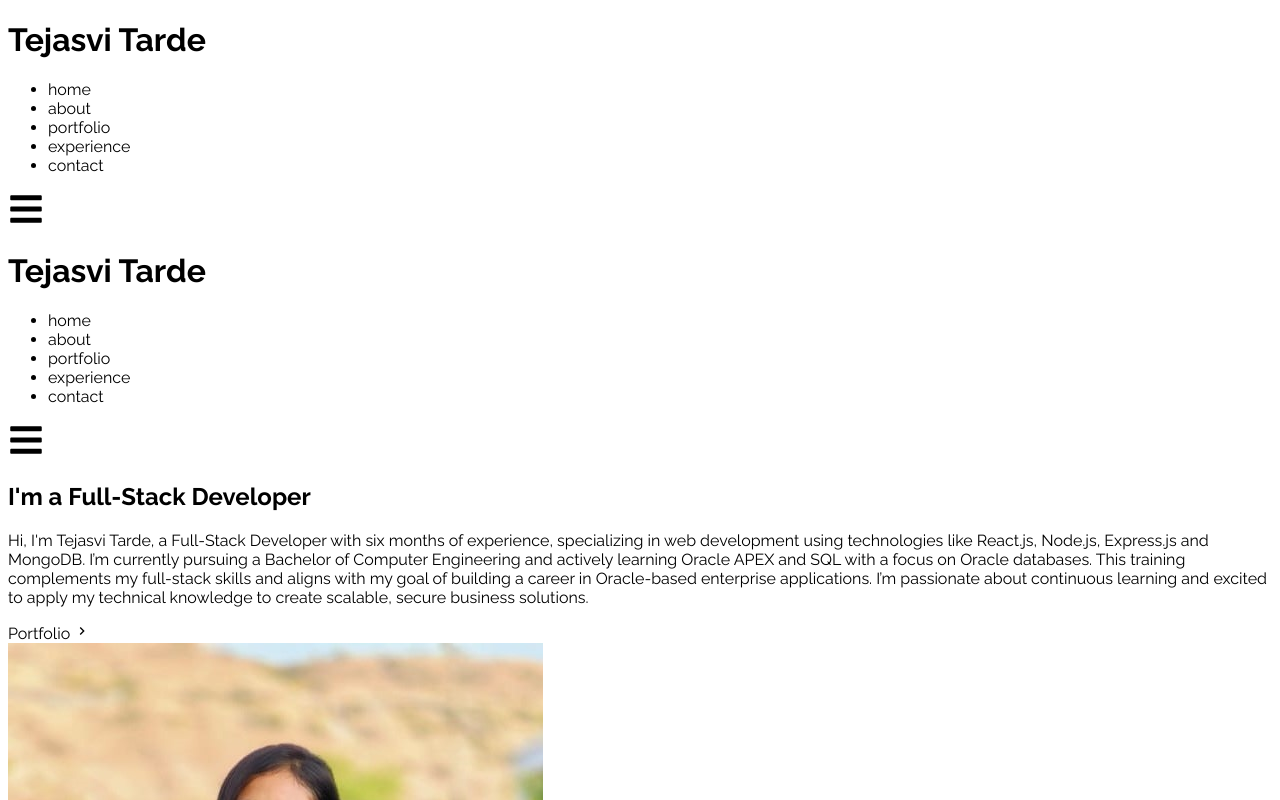
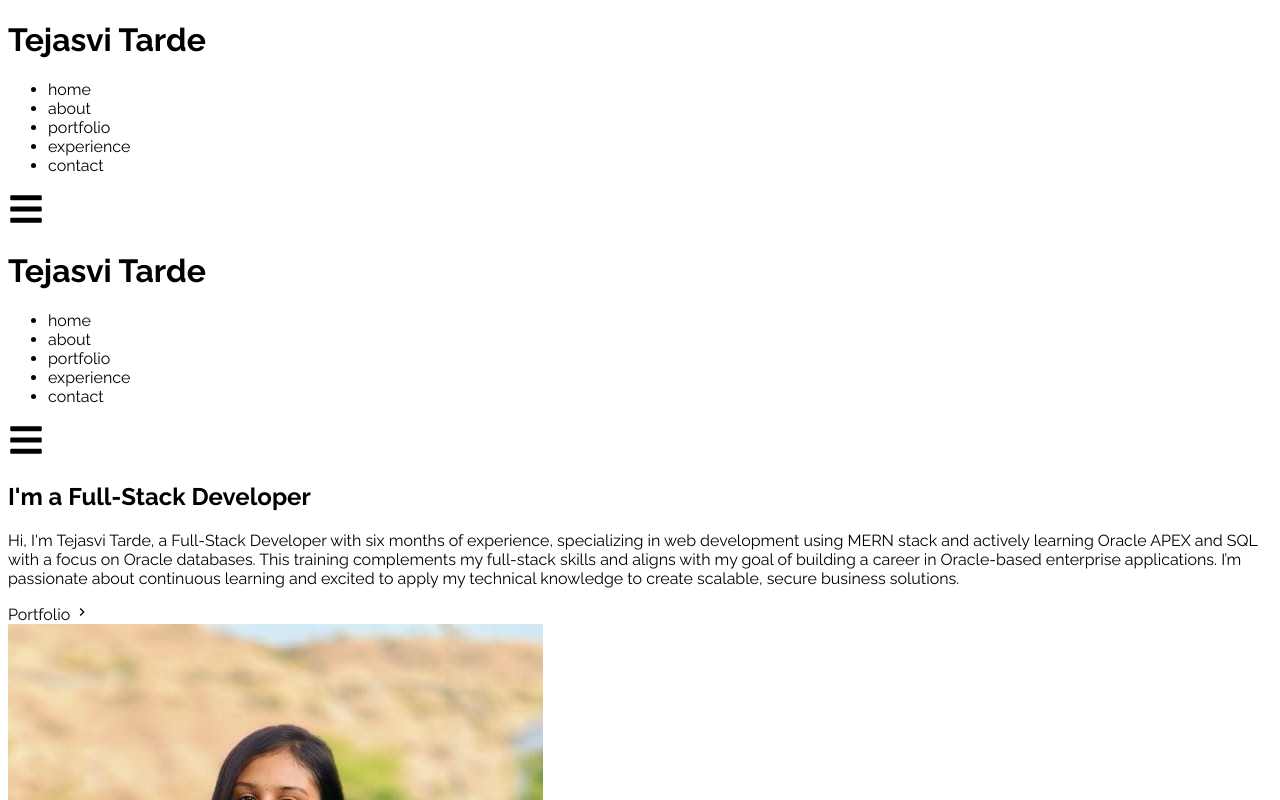
Before and after one commit to codewithtarde9370/About-Me, a React (Create React App) app: page / in a window 1280 px wide. Shown: the top 800 px of the page. Built offline with nearby package versions, Linux system fonts and the light colour scheme.

Commit message:
added the experiences

```diff
--- a/src/Views/Home/Home.js
+++ b/src/Views/Home/Home.js
@@ -18,7 +18,7 @@ function Home() {
         <div>
             <h2 className='text-4xl sm:text-7xl font-bold from-white'>I'm a Full-Stack Developer</h2>
             <p className='to-gray-500 py-4 max-w-md'>
-            Hi, I'm Tejasvi Tarde, a Full-Stack Developer with six months of experience, specializing in web development using technologies like React.js, Node.js, Express.js and MongoDB. I’m currently pursuing a Bachelor of Computer Engineering and actively learning Oracle APEX and SQL with a focus on Oracle databases. This training complements my full-stack skills and aligns with my goal of building a career in Oracle-based enterprise applications. I’m passionate about continuous learning and excited to apply my technical knowledge to create scalable, secure business solutions.
+            Hi, I'm Tejasvi Tarde, a Full-Stack Developer with six months of experience, specializing in web development using MERN stack and actively learning Oracle APEX and SQL with a focus on Oracle databases. This training complements my full-stack skills and aligns with my goal of building a career in Oracle-based enterprise applications. I’m passionate about continuous learning and excited to apply my technical knowledge to create scalable, secure business solutions.
             </p>
             <div>
             <Link to='portfolio' className='text-white w-fit px-6 py-3 my-2 flex items-center rounded-md bg-gradient-to-r from-blue-400 to-blue-950 cursor-pointer hover:scale-105 duration-200'>Portfolio <span
```
